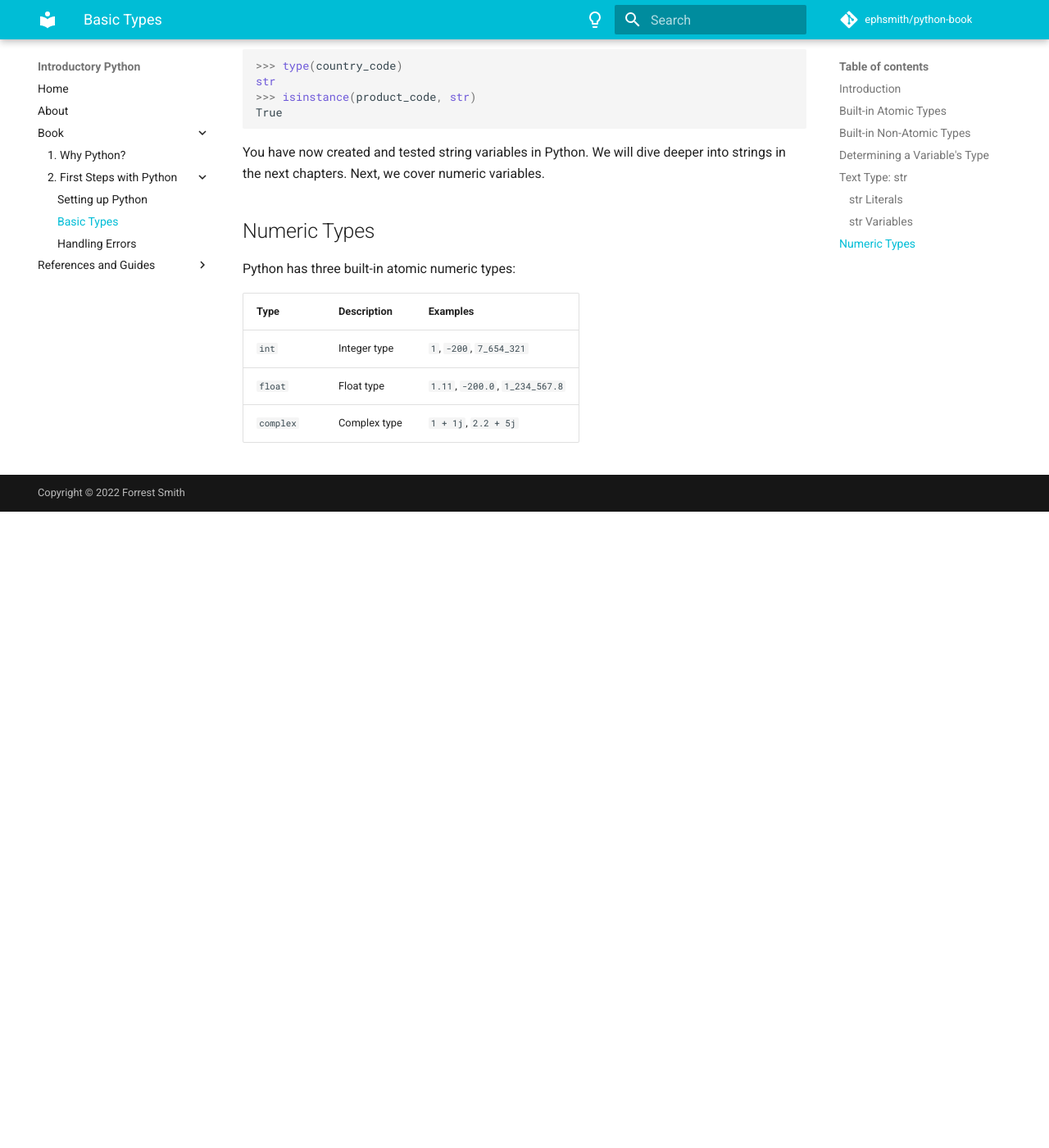
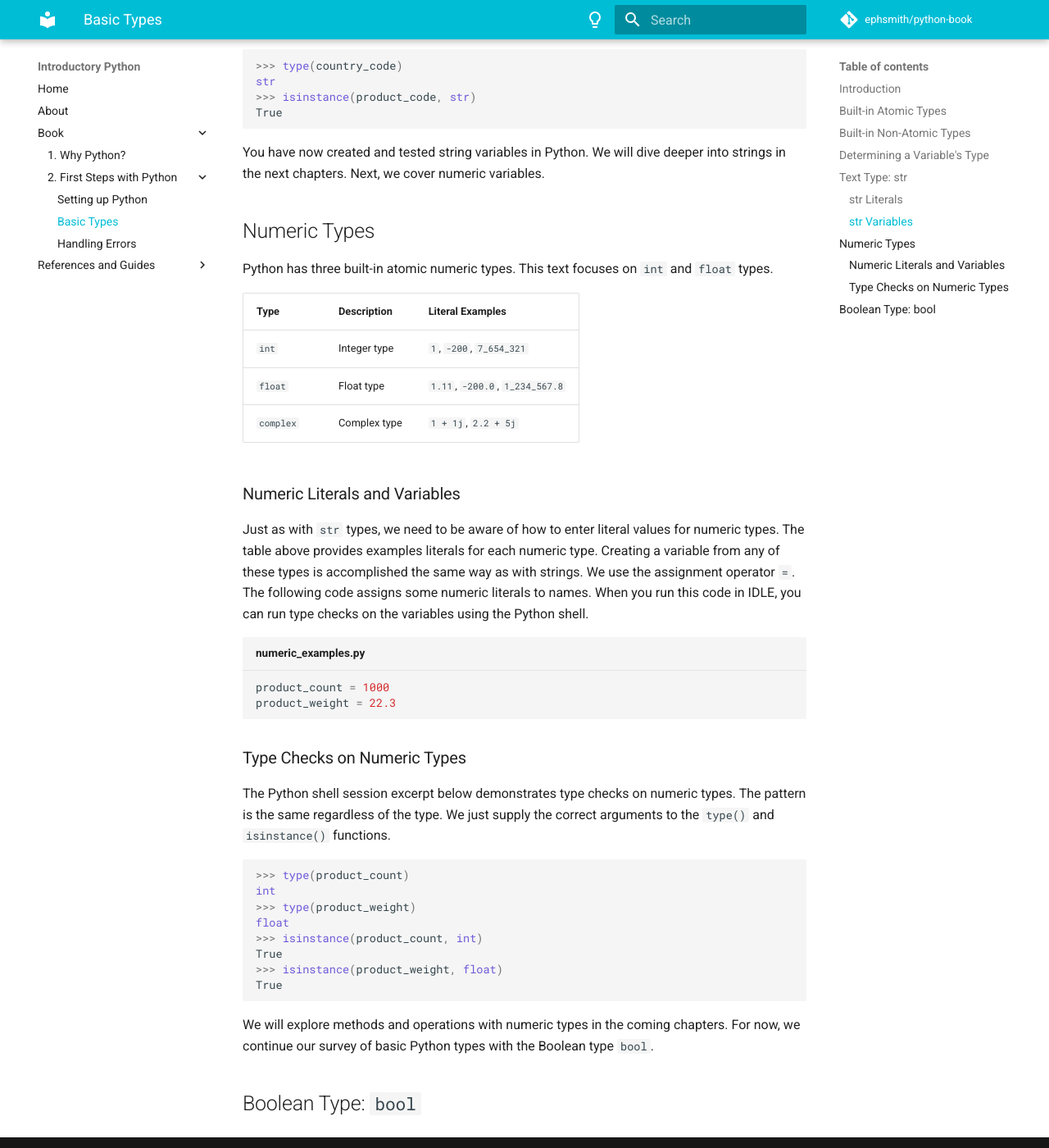
Before and after one commit to ephsmith/python-book, an MkDocs documentation site: the page built from docs/02/02-basic-types.md, in a window 1280 px wide and 1400 px high, scrolled down 2445 px. Shown: the whole window at 82% size. Built offline with MkDocs 1.6.1 and Material for MkDocs 9.7.7, drawn with Linux system fonts in a browser that asks for light colours; comment, search, counter and statistics services are not loaded; before the commit the page ends 3069 px from its top, so only the background shows below that.

Commit message:
Basic Types: Numeric types complete.

````diff
--- a/docs/02/02-basic-types.md
+++ b/docs/02/02-basic-types.md
@@ -109,10 +109,45 @@ You have now created and tested string variables in Python. We will dive deeper
 strings in the next chapters.  Next, we cover numeric variables.
 
 ## Numeric Types
-Python has three built-in atomic numeric types:
+Python has three built-in atomic numeric types.  This text focuses on `int` and
+`float` types.
 
-|Type     | Description      | Examples|
+|Type     | Description      | Literal Examples|
 |---------|------------------|---------|
 |`int`    | Integer type     |`1`, `-200`, `7_654_321`|
 |`float`  | Float type       |`1.11`, `-200.0`, `1_234_567.8`|
 |`complex`| Complex type     |`1 + 1j`, `2.2 + 5j`|
+
+### Numeric Literals and Variables
+Just as with `str` types, we need to be aware of how to enter literal values for
+numeric types. The table above provides examples literals for each numeric type.
+Creating a variable from any of these types is accomplished the same way as with
+strings.  We use the assignment operator `=`.  The following code assigns some numeric
+literals to names.  When you run this code in IDLE, you can run type checks on the
+variables using the Python shell.
+
+```py title="numeric_examples.py"
+product_count = 1000
+product_weight = 22.3
+```
+
+### Type Checks on Numeric Types
+The Python shell session excerpt below demonstrates type checks on numeric types.  The
+pattern is the same regardless of the type.  We just supply the correct arguments to
+the `type()` and `isinstance()` functions.
+
+```py
+>>> type(product_count)
+int
+>>> type(product_weight)
+float
+>>> isinstance(product_count, int)
+True
+>>> isinstance(product_weight, float)
+True
+```
+
+We will explore methods and operations with numeric types in the coming chapters. For
+now, we continue our survey of basic Python types with the Boolean type `bool`.
+
+## Boolean Type: `bool`
````
